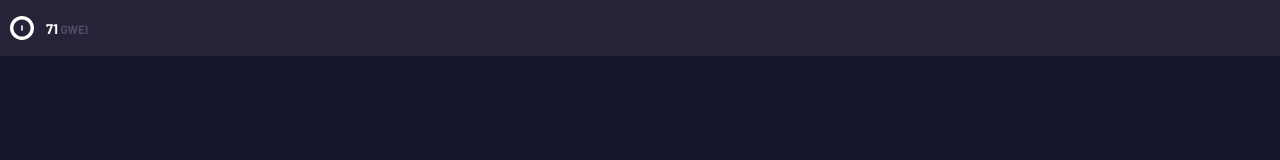
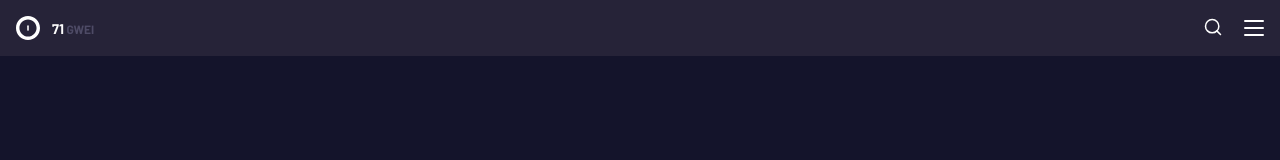
Before and after one commit to diipacheco/lumx-studios-test, a React (Vite) app: page / in a window 1280 px wide. Shown: the top 160 px of the page. Built offline with nearby package versions, Linux system fonts and the light colour scheme.

Commit message:
Adds navigation to Header

```diff
--- a/src/components/Header/index.tsx
+++ b/src/components/Header/index.tsx
@@ -1,7 +1,14 @@
 import React from 'react';
 
 import Logo from '../../assets/logo-seamore.svg';
-import { Container, LogoContainer } from './styles';
+import SearchIcon from '../../assets/search.svg';
+import {
+  Container,
+  LogoContainer,
+  NavigationContainer,
+  SearchButton,
+  StyledBurger,
+} from './styles';
 
 const Header: React.FC = () => {
   return (
@@ -12,6 +19,16 @@ const Header: React.FC = () => {
           <strong>71</strong> GWEI
         </h1>
       </LogoContainer>
+      <NavigationContainer>
+        <SearchButton>
+          <img src={SearchIcon} alt="Search Icon" />
+        </SearchButton>
+        <StyledBurger data-testid="hamburger-menu">
+          <div />
+          <div />
+          <div />
+        </StyledBurger>
+      </NavigationContainer>
     </Container>
   );
 };
--- a/src/components/Header/styles.ts
+++ b/src/components/Header/styles.ts
@@ -5,11 +5,10 @@ export const Container = styled.header`
   justify-content: space-between;
   align-items: center;
 
-  min-width: 100%;
-  width: 375px;
+  width: 100%;
   height: 56px;
 
-  padding: 10px;
+  padding: 16px;
 
   background-color: ${props => props.theme.colors.elements};
 `;
@@ -27,3 +26,29 @@ export const LogoContainer = styled.section`
     color: ${props => props.theme.colors.lightPurple};
   }
 `;
+
+export const NavigationContainer = styled.nav`
+  display: flex;
+  align-items: center;
+`;
+
+export const SearchButton = styled.button``;
+
+export const StyledBurger = styled.button`
+  display: flex;
+  flex-direction: column;
+  justify-content: space-around;
+
+  width: 20px;
+  height: 20px;
+  background: transparent;
+  cursor: pointer;
+  margin-left: 21px;
+
+  > div {
+    width: 20px;
+    height: 2px;
+    background-color: ${props => props.theme.colors.white};
+    border-radius: 10px;
+  }
+`;
--- a/src/styles/themes/dark.ts
+++ b/src/styles/themes/dark.ts
@@ -8,7 +8,7 @@ export default {
     lightPurple: 'var(--light-purple)',
     darkGrey: 'var(--dark-grey)',
     grey: 'var(--grey)',
-    lightGrey: 'var(lightGrey)',
-    white: 'var(white)',
+    lightGrey: 'var(--lightGrey)',
+    white: 'var(--white)',
   },
 };
```
Also changed, not shown: src/utils/tests/index.tsx (added, +21 -0 lines), src/assets/search.svg (added), 1 other file (tests, documents, lock files or other folders).
